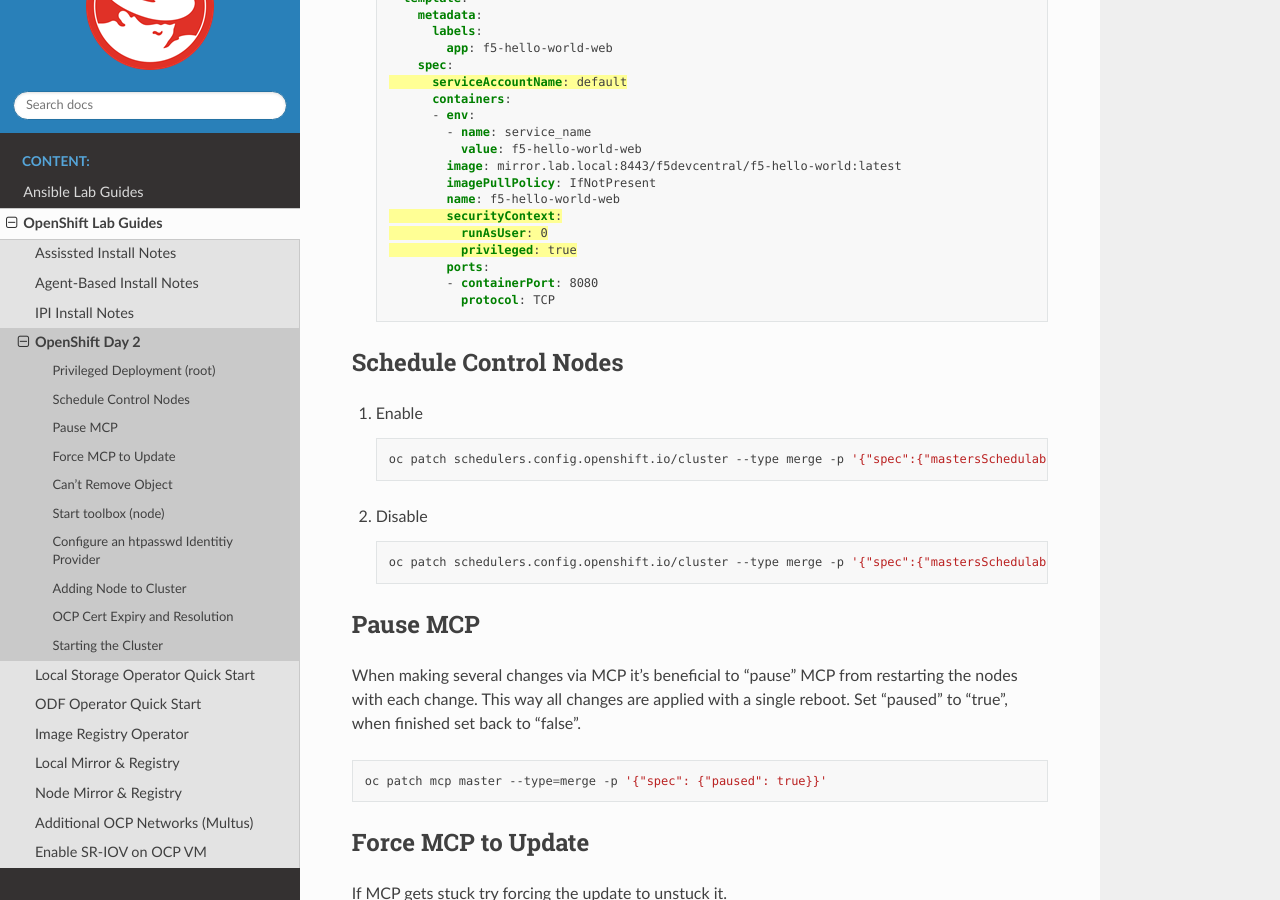
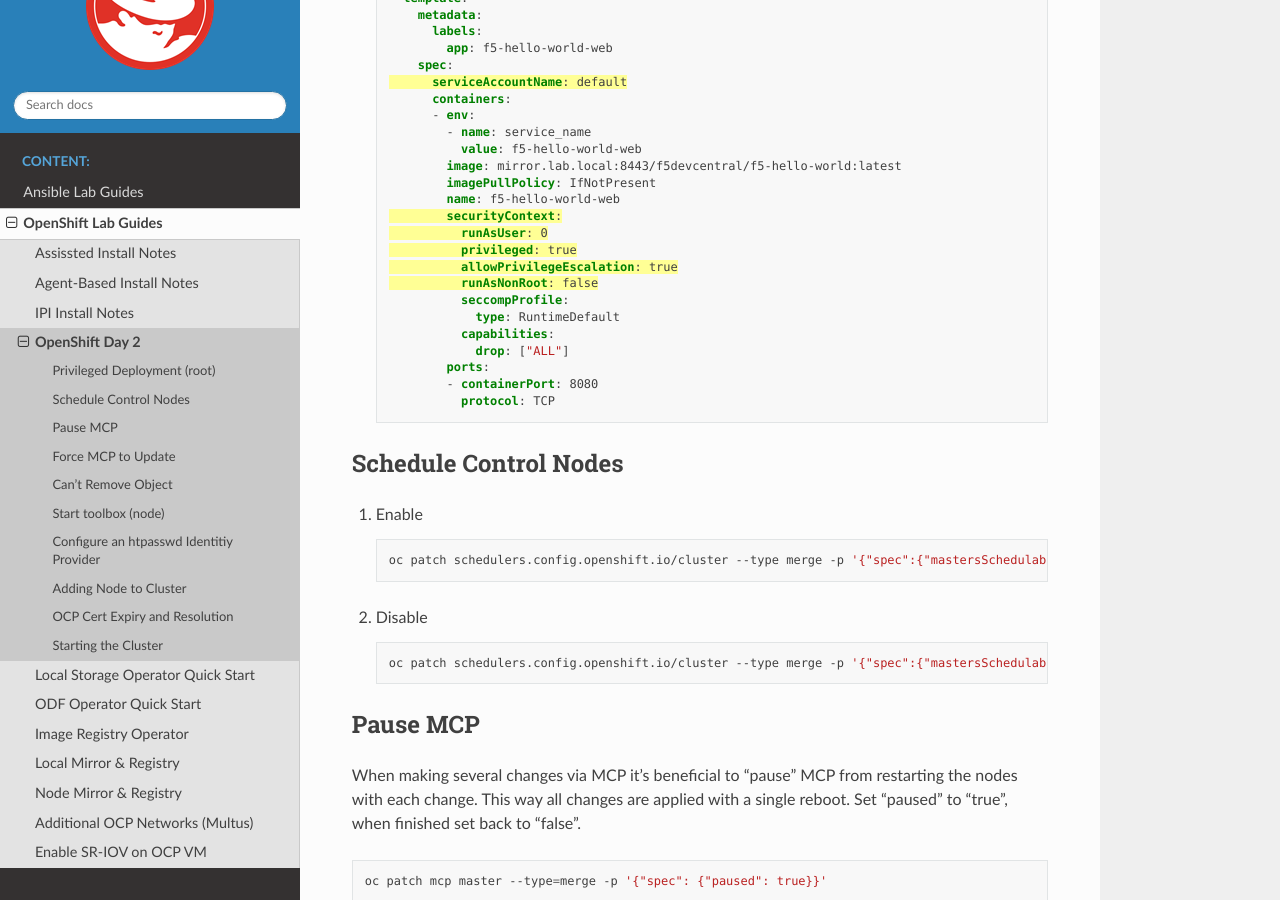
Before and after one commit to vtog/labGuides, a Sphinx documentation site: the page built from source/ocp/openshift-day2.rst, in a window 1280 px wide and 900 px high, scrolled down 985 px. Built offline with Sphinx 7.4.7 and the Read the Docs theme 2.0.0, drawn with Linux system fonts in a browser that asks for light colours; pages that are not in the unit, such as notebooks, are missing from menus.

Commit message:
day2 privileged deployment update for 4.14

```diff
--- a/source/ocp/openshift-day2.rst
+++ b/source/ocp/openshift-day2.rst
@@ -60,6 +60,12 @@
               securityContext:
                 runAsUser: 0
                 privileged: true
+                allowPrivilegeEscalation: true
+                runAsNonRoot: false
+                seccompProfile:
+                  type: RuntimeDefault
+                capabilities:
+                  drop: ["ALL"]
               ports:
               - containerPort: 8080
                 protocol: TCP
```
Also changed, not shown: other parts of source/ocp/openshift-day2.rst (+1 -1 lines).
